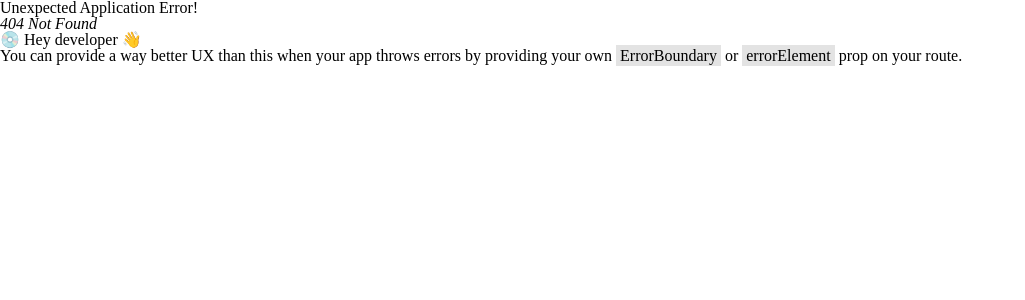
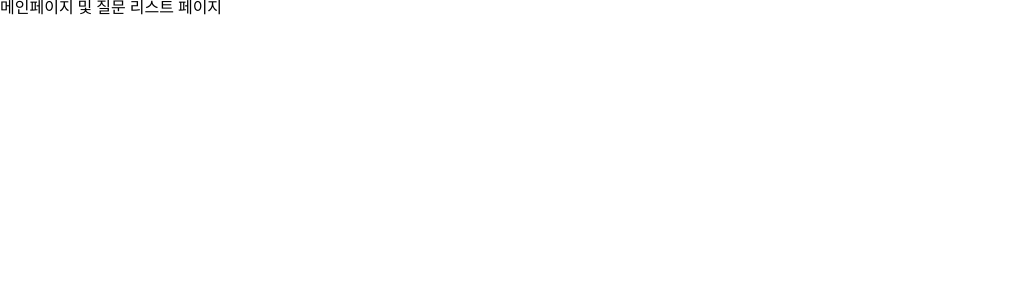
Before and after one commit to codestates-seb/seb41_pre_008, a React (Create React App) app in the folder client/: page / in a window 1280 px wide. Before the commit this address had no page. Shown: the top 300 px of the page, without its empty margins (0-1025 px from the left). Built offline with nearby package versions, Linux system fonts and the light colour scheme.

Commit message:
create: 페이지별 라우팅 완료

```diff
--- a/client/src/pages/AskPage/AskPage.jsx
+++ b/client/src/pages/AskPage/AskPage.jsx
@@ -0,0 +1,5 @@
+const AskPage = () => {
+  return <div>질문 생성 페이지</div>;
+};
+
+export default AskPage;
--- a/client/src/pages/MyPage/MyPage.jsx
+++ b/client/src/pages/MyPage/MyPage.jsx
@@ -0,0 +1,5 @@
+const MyPage = () => {
+  return <div>마이페이지</div>;
+};
+
+export default MyPage;
--- a/client/src/pages/QuestionDetailPage/QuestionDetailPage.jsx
+++ b/client/src/pages/QuestionDetailPage/QuestionDetailPage.jsx
@@ -0,0 +1,5 @@
+const QuestionDetailPage = () => {
+  return <div>질문 상세 페이지</div>;
+};
+
+export default QuestionDetailPage;
--- a/client/src/pages/QuestionListPage/QuestionListPage.jsx
+++ b/client/src/pages/QuestionListPage/QuestionListPage.jsx
@@ -0,0 +1,5 @@
+const QuestionListPage = () => {
+  return <div>메인페이지 및 질문 리스트 페이지</div>;
+};
+
+export default QuestionListPage;
```
Also changed, not shown: client/src/App.js (+24 -0 lines).
